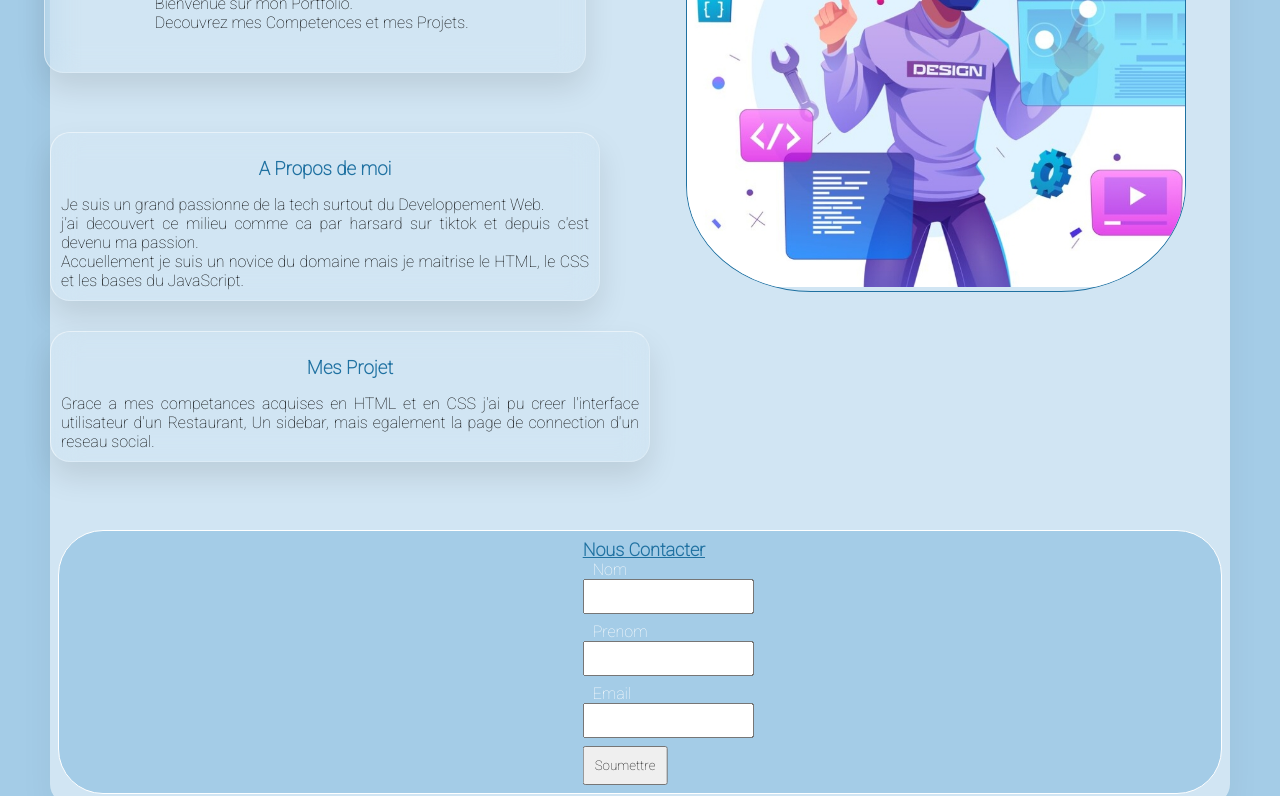
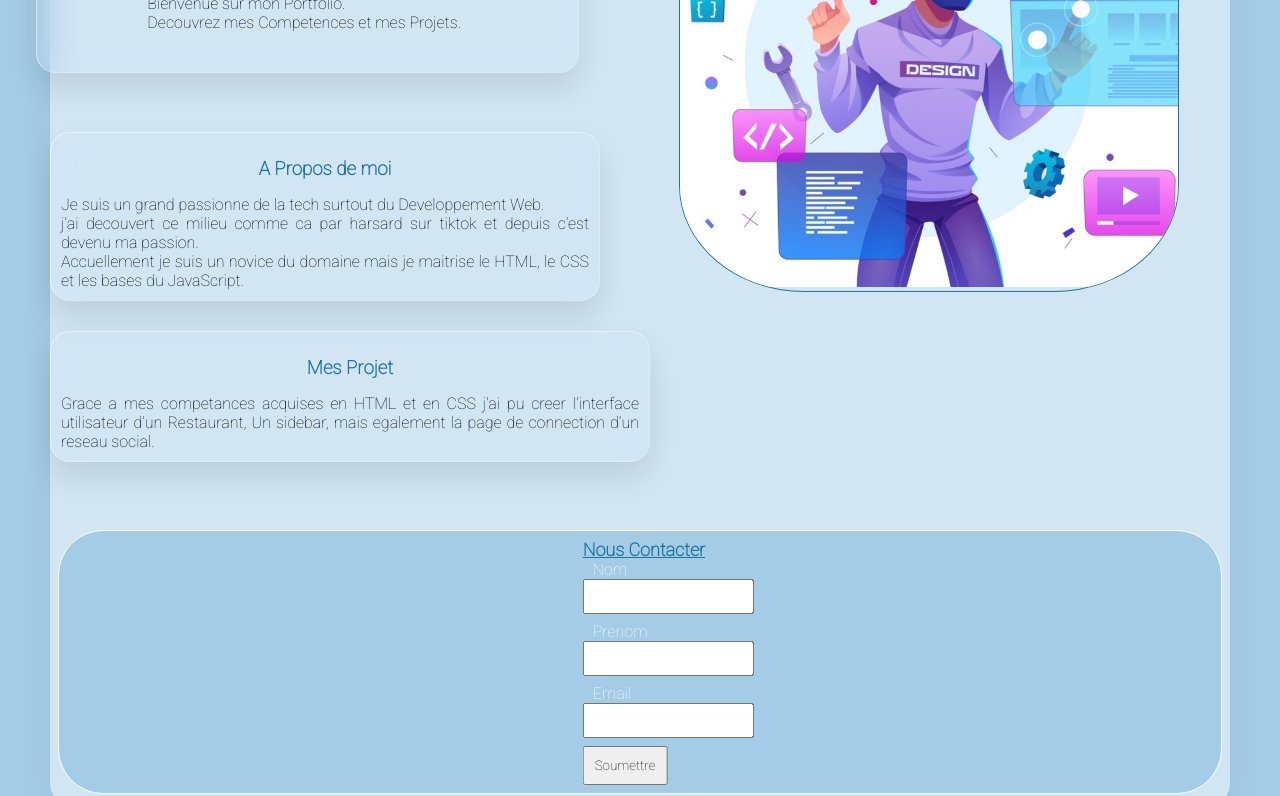
Before and after one commit to Mouhamet-Sy/PRT, a plain HTML site: page index.html in a window 1280 px wide. Shown: the part 345-1141 px from the top of the page. Drawn offline with Linux system fonts and the light colour scheme.

Commit message:
police roboto

```diff
--- a/style.css
+++ b/style.css
@@ -3,7 +3,7 @@
     padding: 0;
     box-sizing: border-box;
     top:0;
-    font-family:roboto;
+    font-family: 'Roboto', sans-serif;
 }
 
 body{
@@ -124,6 +124,7 @@ header{
     transform:translateY(90px);
     overflow:hidden;
     transition: transform 0.4s;
+    margin-right:15px;
 }
 .imgbox:hover img{
     transform:scale(1.2)
```
